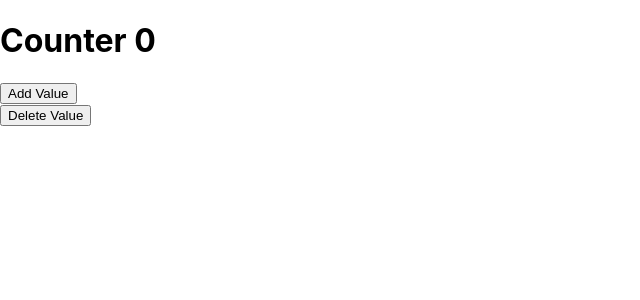
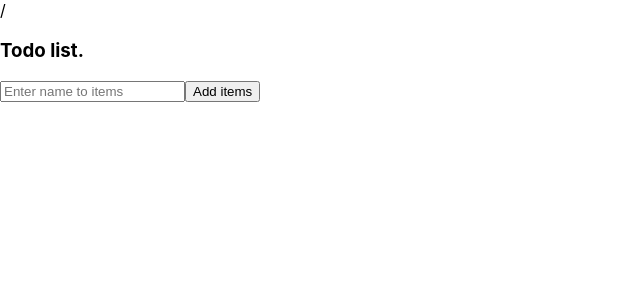
Before and after one commit to Satyamray21/Basic-Question-of-React, a React (Create React App) app in the folder basicquestions/: page / in a window 1280 px wide. Shown: the top 300 px of the page, without its empty margins (0-640 px from the left). Built offline with nearby package versions, Linux system fonts and the light colour scheme.

Commit message:
Code for todo is added

```diff
--- a/basicquestions/src/App.jsx
+++ b/basicquestions/src/App.jsx
@@ -2,6 +2,7 @@ import React from 'react';
 
 import Profile from './compontent/Profile/Profile';
 import Counter from './compontent/Counter/Counter';
+import Todo from './compontent/Todo/Todo';
 
 function App() {
   return (
@@ -11,7 +12,7 @@ function App() {
     bio='Software Engineer'/>
    </>*/
    <>
-   <Counter />
+  / <Todo />
    </>
   );
 }
--- /dev/null
+++ b/basicquestions/src/compontent/Todo/Todo.jsx
@@ -0,0 +1,42 @@
+import React, { useState } from 'react'
+
+function Todo() {
+    const[item,setItem]=useState("");
+    const[items,setItems]=useState([]);
+    const add = () =>{
+        if(item.trim()!=="")
+        {
+            setItems([...items,item]);
+
+        }
+        setItem('');
+    }
+    const removeItem= (index) =>{
+        if(setItems('')!=='')
+        {
+           const newItem = [...items];
+            newItem.splice(index,1);
+            setItems(newItem);
+        }
+    }
+  return (
+    <div>
+        <h3>Todo list.</h3>
+      <input type='text'
+      placeholder='Enter name to items'
+      value={item}
+      onChange={(e)=>setItem(e.target.value)}
+      />
+      <button onClick={add}>Add items</button>
+      <ul>
+      {items.map((item, index) => (
+                    <li key={index}>{item}<button onClick={()=>removeItem(index)}>Delete</button> </li>
+                ))}
+
+      </ul>
+
+    </div>
+  )
+}
+
+export default Todo
```
